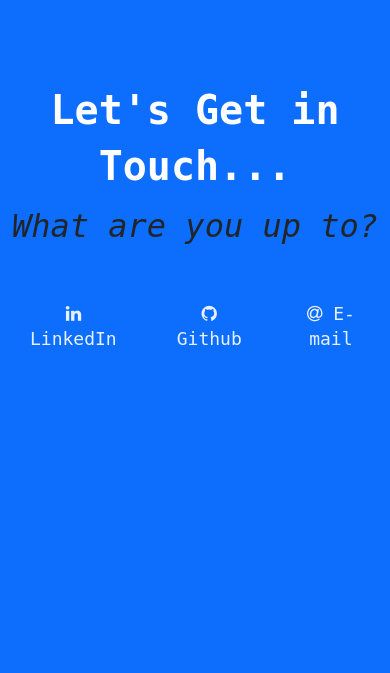
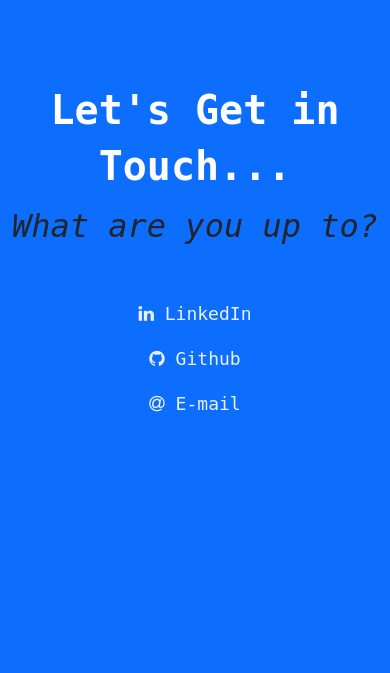
Before and after one commit to aldotele/personal_site, a Django app: page / in a window 390 px wide. Shown: the part 2579-3252 px from the top of the page. Run offline with Django 3.2, Linux system fonts and the light colour scheme; parts of the project's set-up code (start-up, migrations or seed data) failed here and were passed over.

Commit message:
fixed size of welcome social icons

```diff
--- a/static/css/index.css
+++ b/static/css/index.css
@@ -333,9 +333,12 @@ footer > p {
 
     #contact-links {
         display: flex;
+        flex-direction: column;
     }
 
-    .contact-details {
+
+
+    .contact-details.below {
         font-size: 18px;
     }
 
--- a/templates/index.html
+++ b/templates/index.html
@@ -145,13 +145,13 @@
         <h1>Let's Get in Touch...</h1>
         <p>What are you up to?</p>
         <div id="contact-links">
-            <a href='https://www.linkedin.com/in/aldo-telese/' target="_blank" class="button contact-details">
+            <a href='https://www.linkedin.com/in/aldo-telese/' target="_blank" class="button contact-details below">
                 <i class="fa fa-linkedin"></i> LinkedIn
             </a>
-            <a href='https://github.com/aldotele' target="_blank" class="button contact-details" id="profile-link">
+            <a href='https://github.com/aldotele' target="_blank" class="button contact-details below" id="profile-link">
                 <i class="fa fa-github"></i> Github
             </a>
-            <a href='mailto:aldo.telese@hotmail.it' target="_blank" class="button contact-details">
+            <a href='mailto:aldo.telese@hotmail.it' target="_blank" class="button contact-details below">
                 <i class="fa fa-at"></i> E-mail
             </a>
         </div>
```
